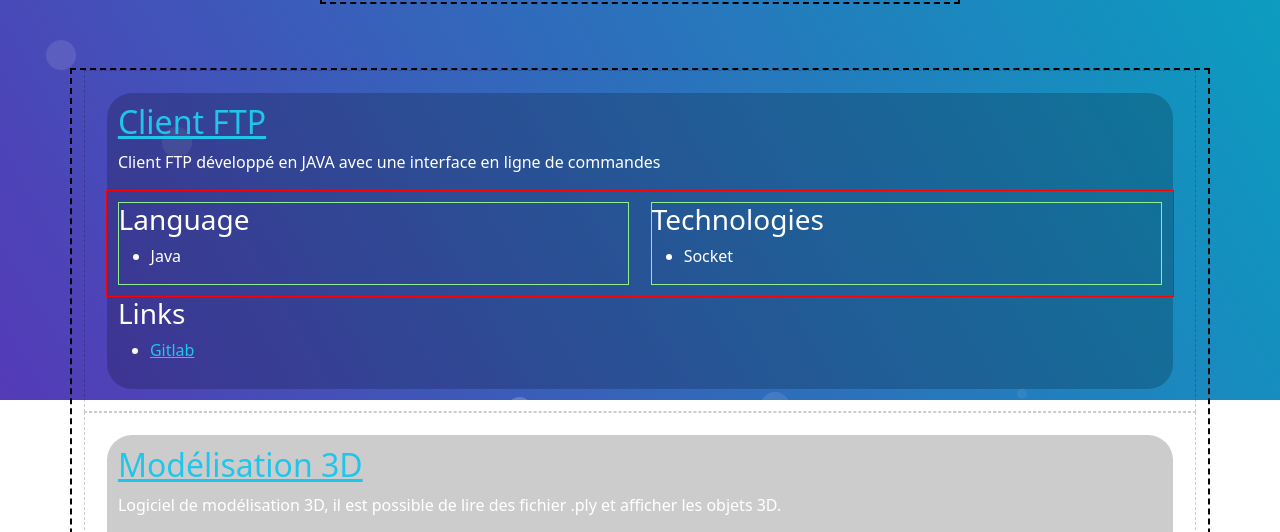
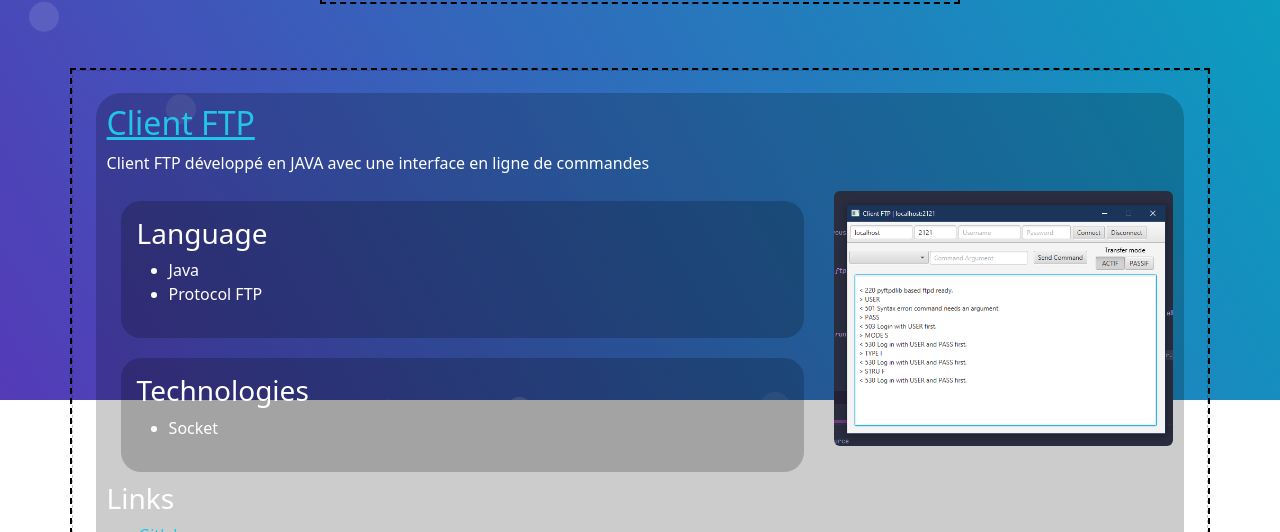
Before and after one commit to Elioce33/eportfolio, a Next.js app: page /projects in a window 1280 px wide. Shown: the part 400-932 px from the top of the page. Built offline with nearby package versions, Linux system fonts and the light colour scheme.

Commit message:
feat: update project position and style

```diff
--- a/app/projects/page.tsx
+++ b/app/projects/page.tsx
@@ -9,7 +9,7 @@ import {Bubble} from "@components/Bubble";
 
 
 const projectsItems = projects.map((project: Project, index: number) => {
-  return <ArticleProject key={index} project={project} />
+  return <ArticleProject className={"col"} key={index} project={project} />
 });
 
 export default function Page() {
@@ -24,7 +24,9 @@ export default function Page() {
         </Bubble>
       </nav>
 
-      {projectsItems}
+      <div className={"row row-cols-1"}>
+        {projectsItems}
+      </div>
     </main>
   </>
 }
--- a/app/projects/projects.json
+++ b/app/projects/projects.json
@@ -4,11 +4,16 @@
       "name": "Client FTP",
       "slug": "client-ftp",
       "description": "Client FTP développé en JAVA avec une interface en ligne de commandes",
+      "shortDescription": "",
       "presentation": "",
       "languages": [
         {
           "name": "Java",
           "slug": "java"
+        },
+        {
+          "name": "Protocol FTP",
+          "slug": "ftp"
         }
       ],
       "technologies": [
@@ -25,6 +30,7 @@
       "name": "Modélisation 3D",
       "slug": "modelisation-3d",
       "description": "Logiciel de modélisation 3D, il est possible de lire des fichier .ply et afficher les objets 3D.",
+      "shortDescription": "",
       "presentation": "",
       "languages": [
         {
@@ -49,6 +55,7 @@
       "name": "Serveur HTTP",
       "slug": "http-server",
       "description": "Serveur web respectant le protocole HTTP/1.1",
+      "shortDescription": "",
       "presentation": "",
       "languages": [
         {
@@ -70,6 +77,7 @@
       "name": "Just Series",
       "slug": "just-series",
       "description": "Site web qui utilise l'api <a href=\"https://www.tvmaze.com/\">tvmaze</a> pour afficher des séries. Il est possible de faire des recherche et d'ajouter certaines séries dans nos favoris (localement)",
+      "shortDescription": "",
       "presentation": "",
       "languages": [
         {
@@ -107,6 +115,7 @@
       "name": "Système expert",
       "slug": "systeme-expert",
       "description": "Un système expert est un outil capable de reproduire les mécanismes cognitifs d'un expert, dans un domaine particulier. Il s'agit de l'une des voies tentant d'aboutir à l'intelligence artificielle.",
+      "shortDescription": "",
       "presentation": "",
       "languages": [
         {
@@ -126,6 +135,7 @@
       "name": "Gestionnaire de base de données",
       "slug": "bdd_manager",
       "description": "Le but de ce projet c'est de crée un site web qui permet d'afficher toute les table d'une base de donnée (H2/postgresql) et qui permet de faire les opératoin de base de SQL: Select, Update, Insert, Delete",
+      "shortDescription": "",
       "presentation": "",
       "languages": [
         {
@@ -166,6 +176,7 @@
       "name": "Site d'upload de fichier",
       "slug": "file-upload",
       "description": "Le but de ce projet c'est de crée un site web qui permet d'uploader des fichiers sur un serveur et de les télécharger. Utilisation possible seulement avec un compte utilisateur.",
+      "shortDescription": "",
       "presentation": "",
       "languages": [
         {
@@ -202,6 +213,7 @@
       "name": "DebtSwapper",
       "slug": "debt-swapper",
       "description": "Réalisation d'un site de partage des dépenses (basé sur le fonctionnement de Tricount). Chaque utilisateur possède un compte et peut créer des événements",
+      "shortDescription": "",
       "presentation": "Ce projet à été réalisé dans le cadre de, bla bla bla...",
       "languages": [
         {
--- a/components/Article/ArticleProject/ArticleProject.module.css
+++ b/components/Article/ArticleProject/ArticleProject.module.css
@@ -1,13 +1,15 @@
 .project_tools {
-    border: 1px solid red;
+    /*border: 1px dotted red;*/
 }
 
 .project_tools .languages,
 .project_tools .technologies {
-    padding: 1%;
+    padding: 10px;
 }
 
 .project_tools .languages .content,
 .project_tools .technologies .content {
-    border: 1px solid lightgreen;
+    /*border: 1px solid lightgreen;*/
+    border-radius: 20px;
+    background-color: rgba(0, 0, 0, 0.2);
 }
--- a/components/Article/ArticleProject/ArticleProject.tsx
+++ b/components/Article/ArticleProject/ArticleProject.tsx
@@ -1,11 +1,14 @@
-import {Article} from "@components/Article/Article";
-import Link from "next/link";
 import styles from './ArticleProject.module.css';
 
-export function ArticleProject({className = "", children, project}: any) {
-  const {name, slug, description, languages, technologies, links} = project;
-  const languagesItems = languages.map((language: string | {name: string, slug : string}, index: number) => <li key={index}>{typeof language === "object" ? language.name : language}</li>);
-  const technologiesItems = technologies.map((technology: string | {name: string, slug : string}, index: number) => <li key={index}>{typeof technology === "object" ? technology.name : technology}</li>);
+import Link from "next/link";
+import {Article} from "@components/Article/Article";
+
+export function ArticleProject({className = "", project}: any) {
+  const {name, slug, description, shortDescription, languages, technologies, links} = project;
+  const languagesItems = languages.map((language: string | { name: string, slug: string }, index: number) => <li
+    key={index}>{typeof language === "object" ? language.name : language}</li>);
+  const technologiesItems = technologies.map((technology: string | { name: string, slug: string }, index: number) => <li
+    key={index}>{typeof technology === "object" ? technology.name : technology}</li>);
   const linksItems = links.map(({url, name}: { url: string, name: string }, index: number) => <li key={index}><a
     href={url}>{name}</a></li>);
 
@@ -16,20 +19,38 @@ export function ArticleProject({className = "", children, project}: any) {
 
     <p>{description}</p>
 
-    <div className={`${styles.project_tools} row`}>
-      <div className={`${styles.languages} col`}>
-        {languages.length > 0 && <div className={`${styles.content} h-100`}>
-            <h3>Language</h3>
-            <ul>{languagesItems}</ul>
-        </div>}
+    <div className={"row"}>
+      <div className={"col-8"}>
+        <div className={"container"}>
+          <div className={`${styles.project_tools} row row-cols-1`}>
+            {languages.length > 0 &&
+                <div className={`${styles.languages} col mx-1`}>
+                    <div className={`${styles.content} h-100 p-3`}>
+                        <h3>Language</h3>
+                        <ul>{languagesItems}</ul>
+                    </div>
+                </div>
+            }
+            {technologies.length > 0 &&
+                <div className={`${styles.technologies} col mx-1`}>
+                    <div className={`${styles.content} h-100 p-3`}>
+                        <h3>Technologies</h3>
+                        <ul>{technologiesItems}</ul>
+                    </div>
+                </div>
+            }
+          </div>
+        </div>
       </div>
-      <div className={`${styles.technologies} col`}>
-        {technologies.length > 0 && <div className={`${styles.content} h-100`}>
-            <h3>Technologies</h3>
-            <ul>{technologiesItems}</ul>
-        </div>}
+      <div className={"col"}>
+        <figure className="figure">
+          <img src={`/images/projects/${slug}.png`} alt={shortDescription} className={"figure-img img-fluid rounded"}/>
+            <figcaption className="figure-caption">{shortDescription}</figcaption>
+        </figure>
+
       </div>
     </div>
+
     {links.length > 0 && <>
         <h3>Links</h3>
         <ul>{linksItems}</ul>
```
Also changed, not shown: public/images/projects/client-ftp.png (added).
